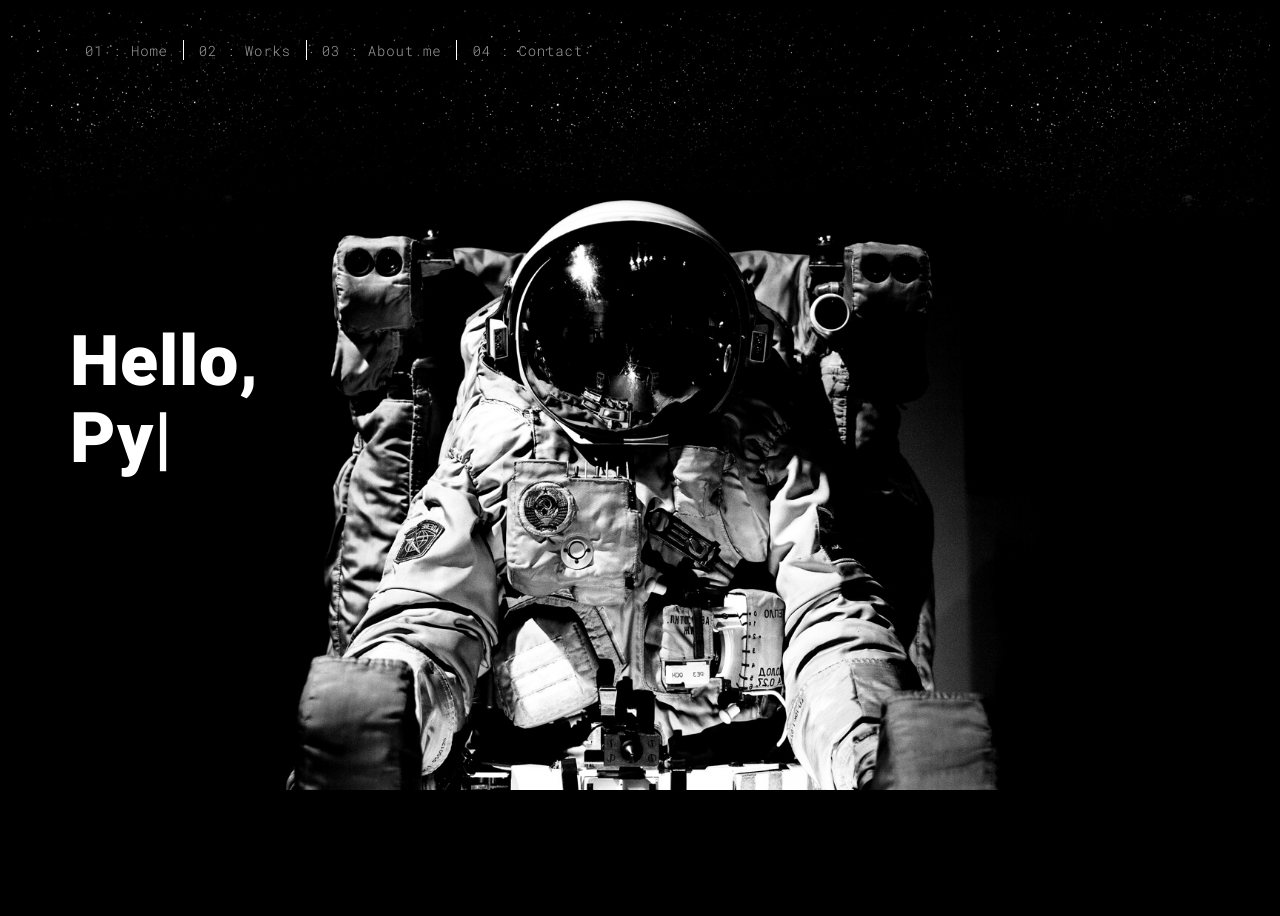
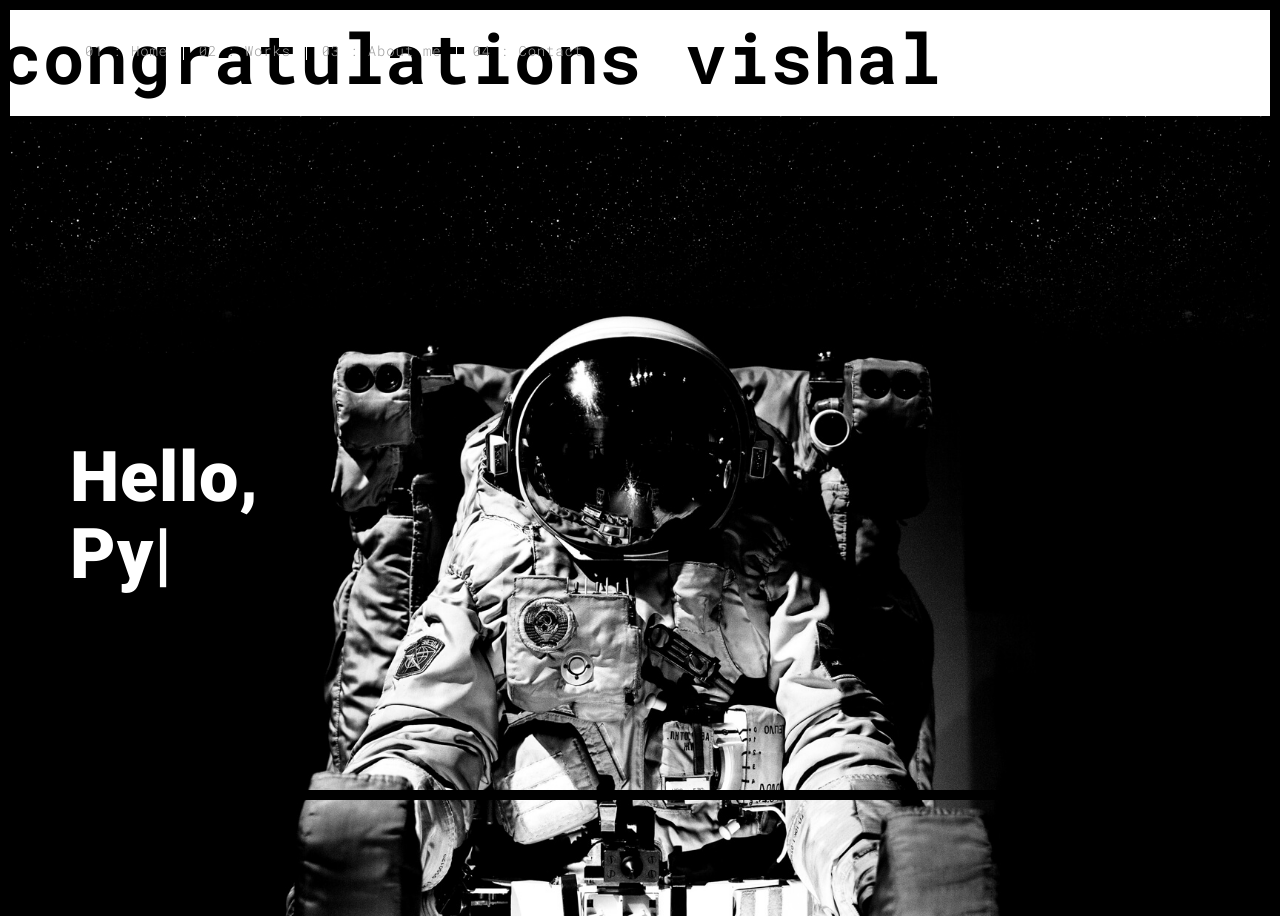
Before and after one commit to balasaheb-p/sample_portfo, a Flask app: page / in a window 1280 px wide. Before the commit the page ends 790 px from the top, so only its background shows below. Run offline with Flask 2, Linux system fonts and the light colour scheme; some libraries are stand-ins or nearby versions.

Commit message:
update index.html to add congratulations world

```diff
--- a/templates/index.html
+++ b/templates/index.html
@@ -1,6 +1,6 @@
 <!DOCTYPE html>
 <html lang="en">
-
+  <h1> congratulations vishal </h1>
 <head>
   <meta charset="UTF-8">
   <meta content="IE=edge" http-equiv="X-UA-Compatible">
```
